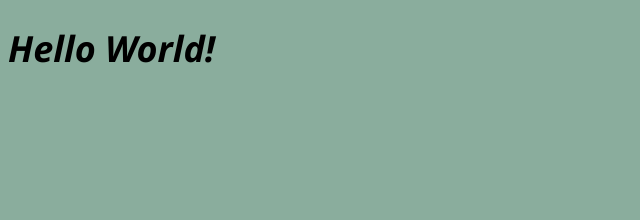
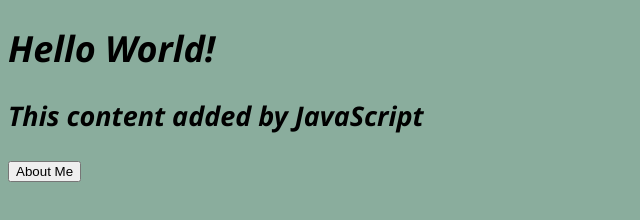
Before and after one commit to VLParry/Tors-first-website, a plain HTML site: page index.html in a window 1280 px wide. Shown: the whole page, without its empty margins (0-640 px from the left). Drawn offline with Linux system fonts and the light colour scheme.

Commit message:
add script.js, connect to index.html

```diff
--- a/index.html
+++ b/index.html
@@ -8,6 +8,8 @@
 
 <body>
     <h1>Hello World!</h1>
+    <script src="script.js"></script>
+    <Button>About Me</Button>
 </body>
 
 </html>
--- /dev/null
+++ b/script.js
@@ -0,0 +1,3 @@
+const h2 = document.createElement("h2");
+h2.textContent = "This content added by JavaScript";
+document.querySelector("body").appendChild(h2);
```
